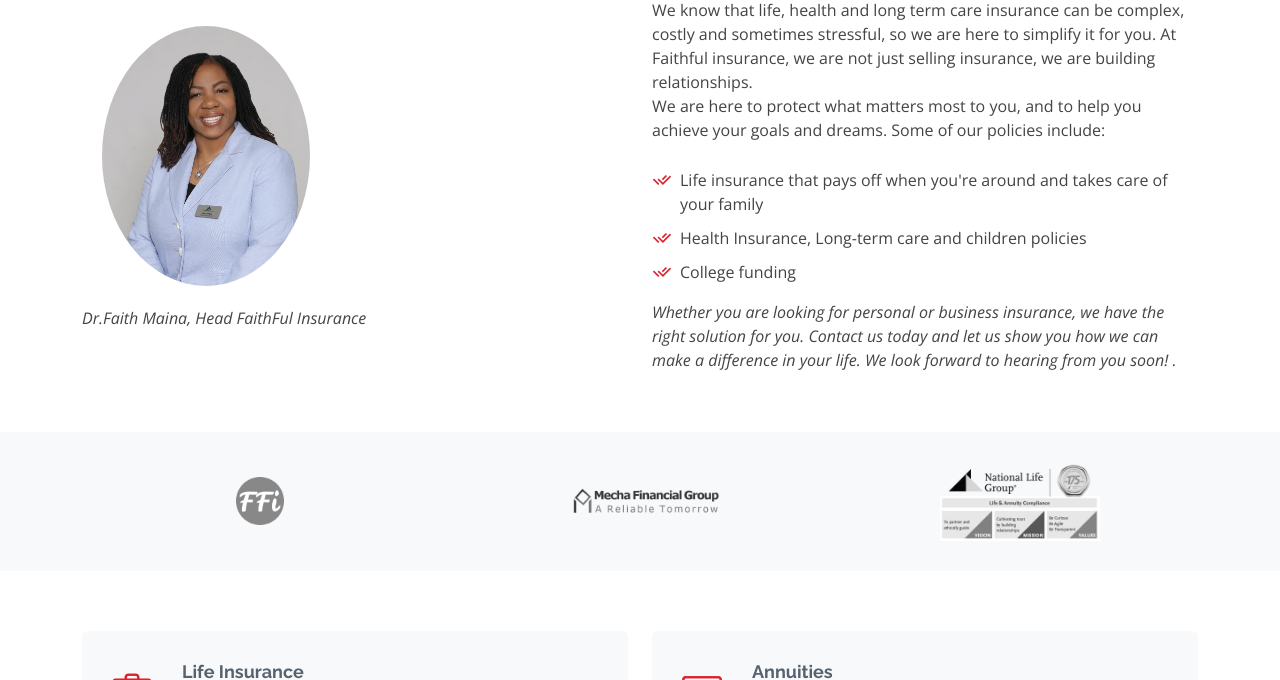
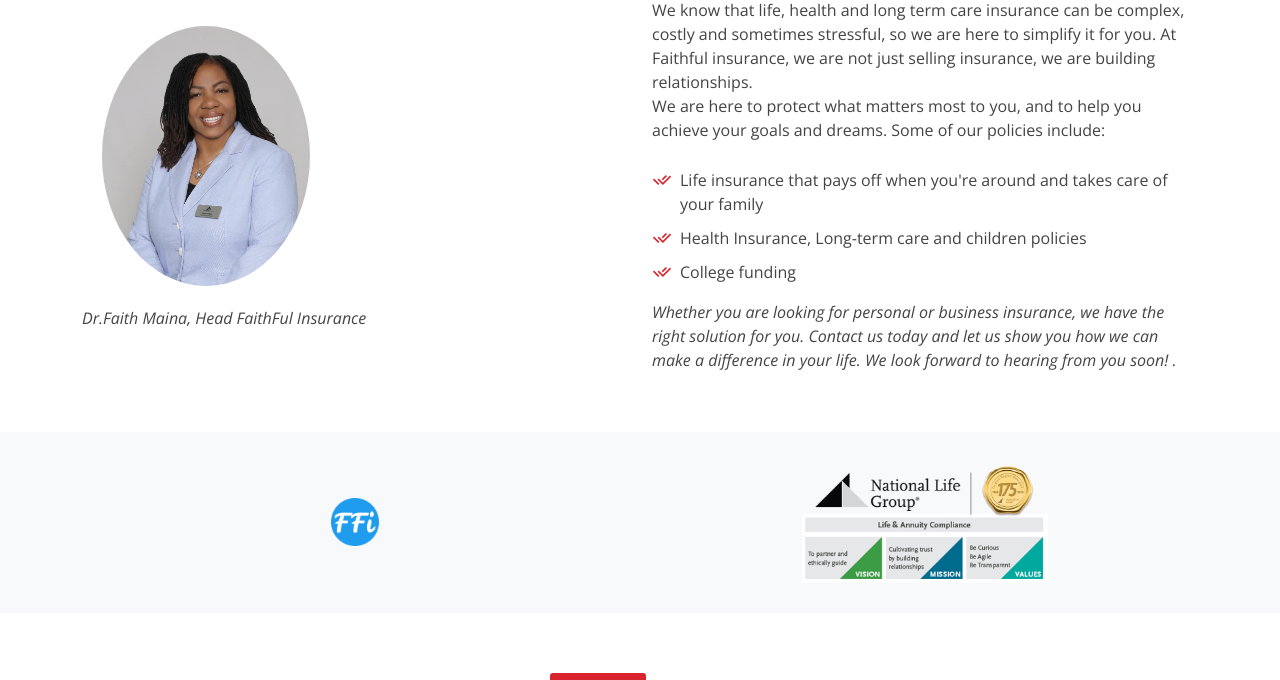
Before and after one commit to gambigivesyouwiings/Insurance, a Flask app: page / in a window 1280 px wide. Shown: the part 974-1654 px from the top of the page. Run offline with Flask 3, Linux system fonts and the light colour scheme; data comes from the database, SQL or seed files in the repository; some libraries are stand-ins or nearby versions.

Commit message:
amended the services and client section tabs on index.html

```diff
--- a/main.py
+++ b/main.py
@@ -10,13 +10,14 @@
 import asyncio
 
 
-# dotenv_path = "C:/Users/User/OneDrive/Documents/ffinance/f.txt"
-# load_dotenv(dotenv_path)
+dotenv_path = "C:/Users/User/OneDrive/Documents/ffinance/f.txt"
+load_dotenv(dotenv_path)
 
 account_sid = os.getenv('account_sid')
 auth_token = os.getenv('auth_token')
 print(account_sid)
 client = Client(account_sid, auth_token)
+
 
 async def send_message(data):
     headers = {
@@ -96,7 +97,7 @@
 @app.route('/welcome', methods=['GET', 'POST'])
 async def welcome():
     data = get_text_message_input(app.config['RECIPIENT_WAID']
-                                  , 'Welcome to the Flight Confirmation Demo App for Python!');
+                                  , 'Welcome to the Flight Confirmation Demo App for Python!')
     await send_message(data)
     return redirect(url_for('home'))
 
--- a/static/assets/css/style.css
+++ b/static/assets/css/style.css
@@ -686,7 +686,7 @@
   transition: all 0.4s ease-in-out;
   display: inline-block;
   padding: 15px 0;
-  filter: grayscale(100);
+
 }
 
 .clients img:hover {
--- a/templates/index.html
+++ b/templates/index.html
@@ -201,15 +201,15 @@
 
         <div class="row">
 
-          <div class="col-lg-4 col-md-4 col-6 d-flex align-items-center justify-content-center">
+          <div class="col-lg-6 col-md-6 col-6 d-flex align-items-center justify-content-center">
             <img src="/static/assets/img/favicon.ico" class="img-fluid" alt="">
           </div>
 
-          <div class="col-lg-4 col-md-4 col-6 d-flex align-items-center justify-content-center">
-            <img src="/static/assets/img/clients/logo_transparent.png" class="img-fluid" alt="">
-          </div>
+<!--         <div class="col-lg-4 col-md-4 col-6 d-flex align-items-center justify-content-center">-->
+<!--            <img src="/static/assets/img/clients/logo_transparent.png" class="img-fluid" alt="">-->
+<!--          </div> -->
 
-          <div class="col-lg-4 col-md-4 col-6 d-flex align-items-center justify-content-center">
+          <div class="col-lg-6 col-md-6 col-6 d-flex align-items-center justify-content-center">
             <img src="/static/assets/img/clients/image001.png" class="img-fluid" alt="">
           </div>
 
@@ -218,36 +218,36 @@
       </div>
     </section><!-- End Clients Section -->
 
-    <!-- ======= Services Section ======= -->
-    <section id="services" class="services">
-      <div class="container">
+<!--     ======= Services Section =======-->
+<!--    <section id="services" class="services">-->
+<!--      <div class="container">-->
 
-        <div class="row">
-          <div class="col-md-6">
-            <div class="icon-box">
-              <i class="bi bi-briefcase"></i>
-              <h4><a href="#">Life Insurance</a></h4>
-              <p>There are many types of life insurance.
-                Term insurance only provides a death benefit for a limited period of time.
-                By contrast permanent insurance can provide a death benefit and the potential
-                to build policy cash value that you can access during your lifetime using policy loans and withdrawals
-              </p>
-            </div>
-          </div>
-          <div class="col-md-6 mt-4 mt-md-0">
-            <div class="icon-box">
-              <i class="bi bi-card-checklist"></i>
-              <h4><a href="#">Annuities</a></h4>
-            <p>
-              An annuity allows a customer to deposit money (premiums) with an insurance
-              company that can earn interest and grow on a tax-deferred basis with the agreement that the
-              insurance company will then provide a series of payments back to the customer at regular intervals.</p>
-            </div>
-          </div>
-        </div>
+<!--        <div class="row">-->
+<!--          <div class="col-md-6">-->
+<!--            <div class="icon-box">-->
+<!--              <i class="bi bi-briefcase"></i>-->
+<!--              <h4><a href="#">Life Insurance</a></h4>-->
+<!--              <p>There are many types of life insurance.-->
+<!--                Term insurance only provides a death benefit for a limited period of time.-->
+<!--                By contrast permanent insurance can provide a death benefit and the potential-->
+<!--                to build policy cash value that you can access during your lifetime using policy loans and withdrawals*-->
+<!--              </p>-->
+<!--            </div>-->
+<!--          </div>-->
+<!--          <div class="col-md-6 mt-4 mt-md-0">-->
+<!--            <div class="icon-box">-->
+<!--              <i class="bi bi-card-checklist"></i>-->
+<!--              <h4><a href="#">Annuities</a></h4>-->
+<!--            <p>-->
+<!--              An annuity allows a customer to deposit money (premiums) with an insurance-->
+<!--              company that can earn interest and grow on a tax-deferred basis with the agreement that the-->
+<!--              insurance company will then provide a series of payments back to the customer at regular intervals.</p>-->
+<!--            </div>-->
+<!--          </div>-->
+<!--        </div>-->
 
-      </div>
-    </section><!-- End Services Section -->
+<!--      </div>-->
+<!--    </section>&lt;!&ndash; End Services Section &ndash;&gt;-->
 
     <!-- ======= Portfolio Section ======= -->
     <section id="portfolio" class="portfolio">
@@ -280,9 +280,9 @@
           </div>
           {% endfor %}
         </div>
-<!--        <div>-->
-<!--          <button id="show"></button>-->
-<!--        </div>-->
+        <div>
+          <p>These are paid client testimonials</p>
+        </div>
       </div>
     </section><!-- End Portfolio Section -->
 
```
